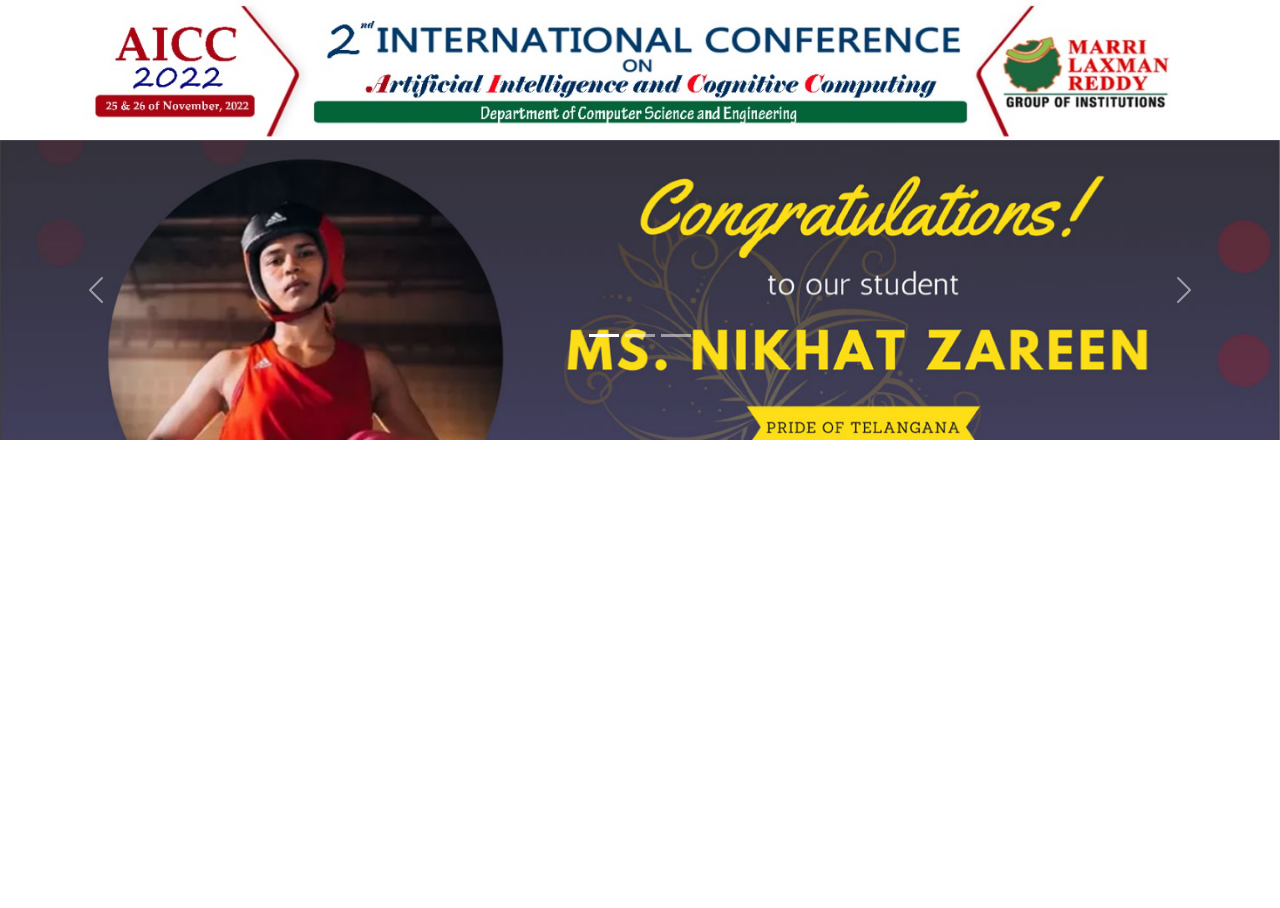
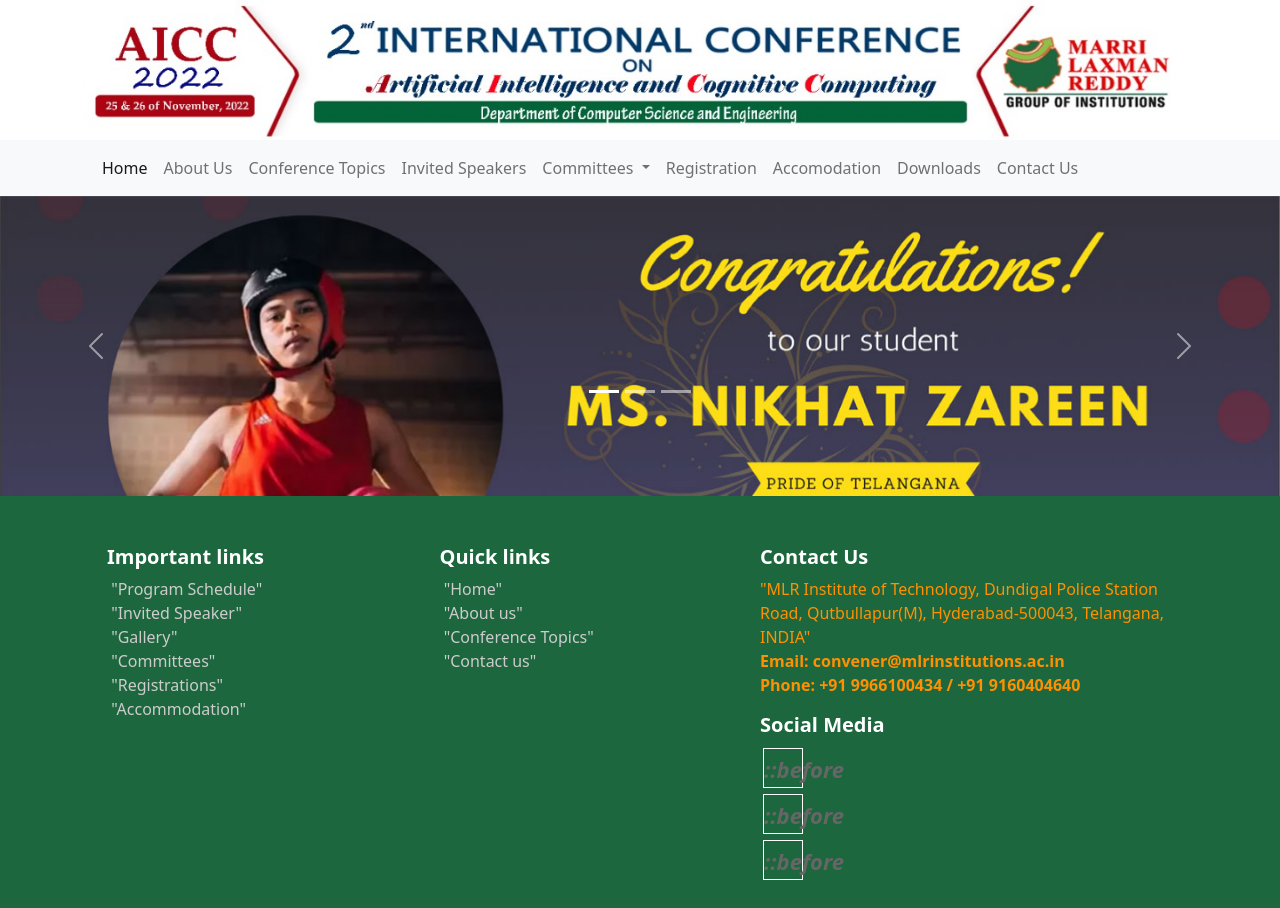
Before and after one commit to Vivekananda-S/cseconferenceHtml, a PHP site: page / in a window 1280 px wide. Before the commit the page ends 440 px from the top, so only its background shows below. Run offline with PHP 8.4, Linux system fonts and the light colour scheme.

Commit message:
updated nav and added footer

```diff
--- a/Styles/css1.css
+++ b/Styles/css1.css
@@ -18,3 +18,58 @@
 a:hover{
     color: orange;
 }
+/* Footer css*/
+.logo{
+    padding-left: 8%;
+    padding-right: 8%;
+    max-height: auto;
+
+}
+.bgcolor_2{
+    background-color: #1d673e;
+}
+.color_white{
+    color:#fff
+}
+.paddding25{
+    padding: 25px;
+}
+.headingfonts{
+    font-weight: 700;
+
+}
+.footerlinks{
+    display: block;
+    color:#ccc;
+    paddin-top:5px;
+}
+.fa{
+    display: inline-block;
+    font:normal;
+    font-size: inherit;
+    text-rendering: auto;
+    -webkit-font-smoothing:antialiased;
+}
+.social_icon_bottom a{
+    color:#FFF;
+    display:block;
+    height: 40px;
+    width:40px;
+    border:1px solid #fff;
+    color:#666;
+    font-weight:bold;
+    line-height: 40px;
+    text-align: center;
+    margin:3px;
+    font-size:22px;
+}
+.color_1{
+color:#ff9000;
+}
+p{
+    margin-top:0 ;
+    margin-bottom: 1rem;
+}
+.heandingfonts{
+    font-weight:700;
+}
--- a/index.html
+++ b/index.html
@@ -27,8 +27,64 @@
     </div>
 
     <!--NavBarBootstrap-->
-    <?php $IPATH = $_SERVER["DOCUMENT_ROOT"]."/Assets"; include($IPATH."navbar.html")?>
+    <div class="container-fluid">
+      <div class="row">
+      <nav class="navbar navbar-expand-lg navbar-light bg-light">
+          <div class="container-fluid">
+              <div class="container">
+            <button class="navbar-toggler" type="button" data-bs-toggle="collapse" data-bs-target="#navbarNavDropdown" aria-controls="navbarNavDropdown" aria-expanded="false" aria-label="Toggle navigation">
+              <span class="navbar-toggler-icon"></span>
+            </button>
+            <div class="collapse navbar-collapse" id="navbarNavDropdown">
+              <ul class="navbar-nav">
+                <li class="nav-item">
+                  <a class="nav-link active" aria-current="page" href="#">Home</a>
+                </li>
+                <li class="nav-item">
+                  <a class="nav-link" href="#">About Us</a>
+                </li>
+                <li class="nav-item">
+                  <a class="nav-link" href="#">Conference Topics</a>
+                </li>
+                <li class="nav-item">
+                  <a class="nav-link" href="#">Invited Speakers</a>
+                </li>
+                <li class="nav-item dropdown">
+                  <a class="nav-link dropdown-toggle" href="#" id="navbarDropdownMenuLink" role="button" data-bs-toggle="dropdown" aria-expanded="false">
+                    Committees
+                  </a>
+                  <ul class="dropdown-menu" aria-labelledby="navbarDropdownMenuLink">
+                    <li><a class="dropdown-item" href="#">Chef Patron</a></li>
+                    <li><a class="dropdown-item" href="#">Patron</a></li>
+                    <li><a class="dropdown-item" href="#">Convener</a></li>
+                    <li><a class="dropdown-item" href="#">Co Convener</a></li>
+                    <li><a class="dropdown-item" href="#">Organising Secrectary</a></li>
+                    <li><a class="dropdown-item" href="#">Advisory Board</a></li>
+                    <li><a class="dropdown-item" href="#">Technical Commitee</a></li>
+                    <li><a class="dropdown-item" href="#">Organising Commitee</a></li>
+                  </ul>
+                </li>
+                <li class="nav-item">
+                  <a class="nav-link" href="#">Registration</a>
+                </li>
+                <li class="nav-item">
+                  <a class="nav-link" href="#">Accomodation</a>
+                </li>
+                <li class="nav-item">
+                  <a class="nav-link" href="#">Downloads</a>
+                </li>
+                <li class="nav-item">
+                  <a class="nav-link" href="#">Contact Us</a>
+                </li>
+              </ul>
+            </div>
+          </div>
+          </div>
+        </nav>
+  </div>
+  </div>
     <!--SliderBootstrap-->
+
     <div id="carouselExampleIndicators" class="carousel slide" data-bs-ride="carousel">
         <div class="carousel-indicators">
           <button type="button" data-bs-target="#carouselExampleIndicators" data-bs-slide-to="0" class="active" aria-current="true" aria-label="Slide 1"></button>
@@ -55,5 +111,101 @@
           <span class="visually-hidden">Next</span>
         </button>
       </div>
+      <!-- Footter-->
+      <!--FOOTER ##############-->
+    <div class="container-fluid bgcolor_2">
+      <div class="container">
+        <br>
+        <div class="row color_white">
+          <div class="col-md-7">
+            <div class="row">
+              <div class="col-md-6">
+                <div class="paddding25">
+                  <h5 class="headingfonts">Important links</h5>
+                  <a href class="footerlinks">
+                    <i class="fa fa-hand-o-right" aria-hidden="true"></i>
+                  "Program Schedule"</a>
+                  <a href class="footerlinks">
+                    <i class="fa fa-hand-o-right" aria-hidden="true"></i>
+                  "Invited Speaker"</a>
+                  <a href class="footerlinks">
+                    <i class="fa fa-hand-o-right" aria-hidden="true"></i>
+                  "Gallery"</a>
+                  <a href class="footerlinks">
+                    <i class="fa fa-hand-o-right" aria-hidden="true"></i>
+                  "Committees"</a>
+                  <a href class="footerlinks">
+                    <i class="fa fa-hand-o-right" aria-hidden="true"></i>
+                  "Registrations"</a>
+                  <a href class="footerlinks">
+                    <i class="fa fa-hand-o-right" aria-hidden="true"></i>
+                  "Accommodation"</a>
+                </div>
+              </div>
+              <div class="col-md-6">
+                <div class="paddding25">
+                  <h5 class="headingfonts">Quick links</h5>
+                  <a href class="footerlinks">
+                    <i class="fa fa-hand-o-right" aria-hidden="true"></i>
+                  "Home"</a>
+                  <a href class="footerlinks">
+                    <i class="fa fa-hand-o-right" aria-hidden="true"></i>
+                  "About us"</a>
+                  <a href class="footerlinks">
+                    <i class="fa fa-hand-o-right" aria-hidden="true"></i>
+                  "Conference Topics"</a>
+                  <a href class="footerlinks">
+                    <i class="fa fa-hand-o-right" aria-hidden="true"></i>
+                  "Contact us"</a>
+                </div>
+              </div>
+
+            </div>
+          </div>
+          <div class="col-md-5">
+            <div class="row">
+              <div class="paddding25">
+                  <h5 class="headingfonts">Contact Us</h5>
+                  <p class="color_1">
+                    "MLR Institute of Technology, Dundigal Police Station Road, Qutbullapur(M), Hyderabad-500043, Telangana, INDIA"
+                    <br>
+                    <strong>Email: convener@mlrinstitutions.ac.in</strong>
+                    <br>
+                    <strong>Phone: +91 9966100434 / +91 9160404640</strong>
+                    <br>
+                  </p>
+                  <h5 class="headingfonts">Social Media</h5>
+                  <div class="row pull-right">
+                    <div class="social_icon_bottom">
+                      <a href="#">
+                        <i class="fa fa-facebook" aria-hidden="true">
+                            ::before
+                        </i>
+                      </a>
+                    </div>
+                    <div class="social_icon_bottom">
+                      <a href="#">
+                        <i class="fa fa-twitter" aria-hidden="true">
+                            ::before
+                        </i>
+                      </a>
+                    </div>
+                    <div class="social_icon_bottom">
+                      <a href="#">
+                        <i class="fa fa-instagram" aria-hidden="true">
+                            ::before
+                        </i>
+                      </a>
+                    </div>
+                  </div>
+              </div>
+            </div>
+
+          </div>
+        </div>
+
+      </div>
+
+    </div>
 </body>
 </html>
```
